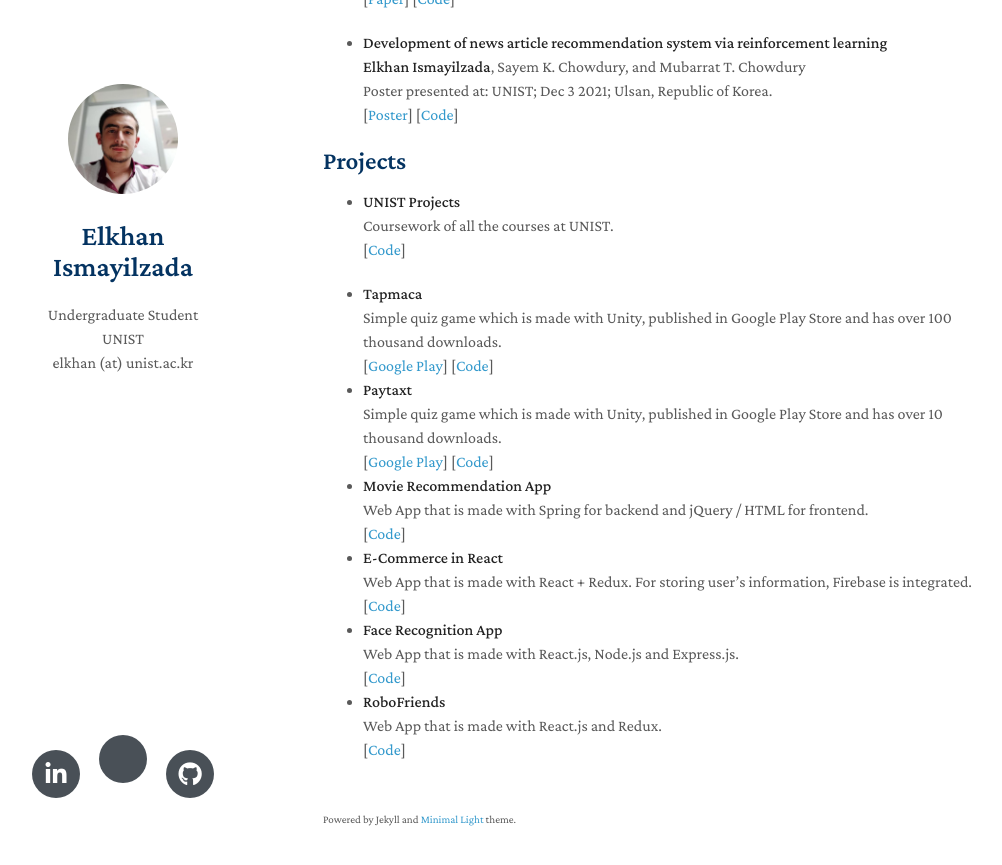
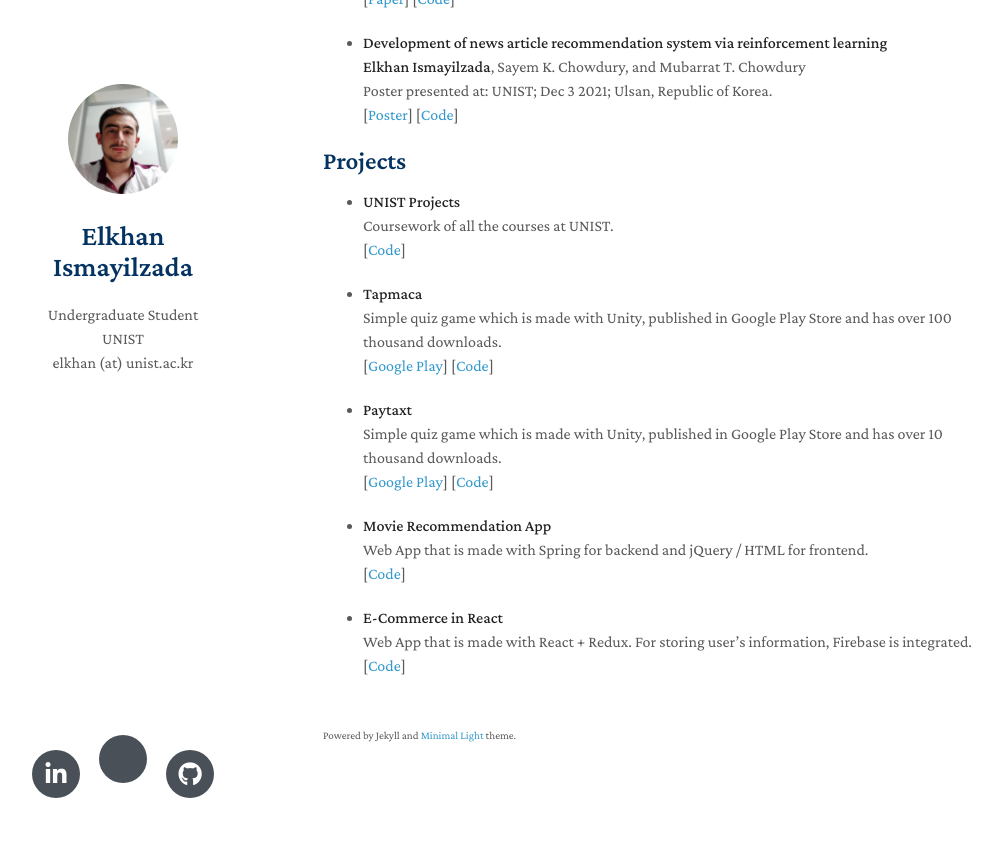
Before and after one commit to elkhanzada/elkhanzada.github.io, a Jekyll site: the page built from index.md, in a window 1280 px wide and 900 px high, scrolled down 1316 px. Shown: the top 865 px of the window, without its empty margins (147-1149 px from the left). Built offline with Jekyll 4.4.1, drawn with Linux system fonts in a browser that asks for light colours; nearby versions of some CDN libraries; a style sheet for code colours, icons or effects is not loaded; our own code applies the rules of GitHub Pages for plain Markdown files; after the commit the page ends 2132 px from its top, so only the background shows below that.

Commit message:
Update index.md

```diff
--- a/index.md
+++ b/index.md
@@ -85,28 +85,21 @@ I am also creator of two quiz games, namely **Tapmaca** and **Paytaxt** which ar
   Simple quiz game which is made with Unity, published in Google Play Store and has over 100 thousand downloads.
   <br>
   [[Google Play](https://play.google.com/store/apps/details?id=com.elkhan.tapmaca)] [[Code](https://github.com/elkhanzada/tapmaca)]
+
 - **Paytaxt**
   <br>
   Simple quiz game which is made with Unity, published in Google Play Store and has over 10 thousand downloads.
   <br>
   [[Google Play](https://play.google.com/store/apps/details?id=com.elkhan.paytaxt)] [[Code](https://github.com/elkhanzada/paytaxt)]
+
 - **Movie Recommendation App**
   <br>
   Web App that is made with Spring for backend and jQuery / HTML for frontend.
   <br>
   [[Code](https://github.com/elkhanzada/movie-recommendation-app)]
+
 - **E-Commerce in React**
   <br>
   Web App that is made with React + Redux. For storing user’s information, Firebase is integrated.
   <br>
   [[Code](https://github.com/elkhanzada/react-e-commerce)]
-- **Face Recognition App**
-  <br>
-  Web App that is made with React.js, Node.js and Express.js.
-  <br>
-  [[Code](https://github.com/elkhanzada/facerecognitionapp)]
-- **RoboFriends**
-  <br>
-  Web App that is made with React.js and Redux.
-  <br>
-  [[Code](https://github.com/elkhanzada/robofriends)]
```
